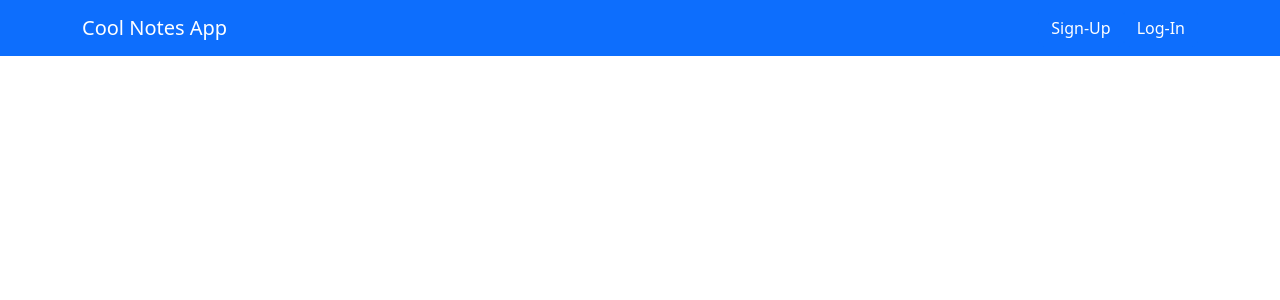
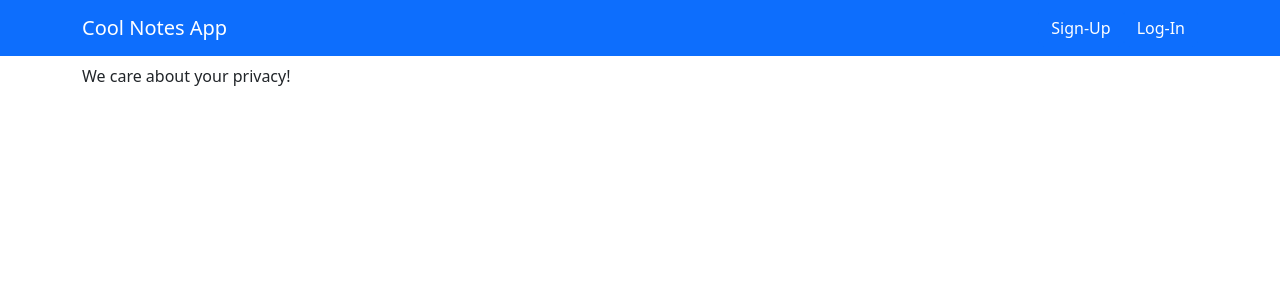
Before and after one commit to nivregev/MERN_Project_Notes, a React (Create React App) app in the folder frontend/: page /privacy in a window 1280 px wide. Shown: the top 300 px of the page. Built offline with nearby package versions, Linux system fonts and the light colour scheme; no server answers.

Commit message:
adding routes for PageNotFound and for PrivacyPage

```diff
--- a/frontend/src/App.tsx
+++ b/frontend/src/App.tsx
@@ -4,6 +4,11 @@ import SignUpModel from "./components/SignUpModel";
 import LoginModal from "./components/LoginModal";
 import NavBar from "./components/NavBar";
 import * as NoteApi from "./network/notes_api";
+import { BrowserRouter, Routes, Route } from "react-router-dom";
+import { Container } from "react-bootstrap";
+import NotesPage from "./components/pages/NotesPage";
+import PrivacyPage from "./components/pages/PrivacyPage";
+import NotFoundPage from "./components/pages/NotFoundPage";
 
 function App() {
   const [loggedInUser, setLoggedInUser] = useState<User | null>(null);
@@ -24,6 +29,7 @@ function App() {
   }, []);
 
   return (
+    <BrowserRouter>
       <div>
         <NavBar
           loggedInUser={loggedInUser}
@@ -31,6 +37,17 @@ function App() {
           onSignUpClicked={() => setShowSignUpModel(true)}
           onLogOutSuccessful={() => setLoggedInUser(null)}
         />
+
+        <Container>
+          <Routes>
+            <Route
+              path="/"
+              element={<NotesPage loggedInUser={loggedInUser} />}
+            />
+            <Route path="/privacy" element={<PrivacyPage />} />
+            <Route path="/*" element={<NotFoundPage />} />
+          </Routes>
+        </Container>
 
         {showSignUpModel && (
           <SignUpModel
@@ -56,6 +73,7 @@ function App() {
           />
         )}
       </div>
+    </BrowserRouter>
   );
 }
 
--- /dev/null
+++ b/frontend/src/components/pages/NotFoundPage.tsx
@@ -0,0 +1,9 @@
+const NotFoundPage = () => {
+  return (
+    <div>
+      <p>Page Not Found</p>
+    </div>
+  );
+};
+
+export default NotFoundPage;
--- a/frontend/src/components/pages/NotesPage.tsx
+++ b/frontend/src/components/pages/NotesPage.tsx
@@ -1,13 +1,13 @@
 import { Container } from "react-bootstrap";
 import NotesPageLoggedInView from "../NotesPageLoggedInView";
 import NotesPageLoggedOutView from "../NotesPageLoggedOutView";
-import styles from "./styles/NotePage.module.css";
+import styles from "../../styles/NotePage.module.css";
 import { User } from "../../models/users";
 
 interface NotesPageProps {
   loggedInUser: User | null;
 }
-const NotesPages = ({ loggedInUser }: NotesPageProps) => {
+const NotesPage = ({ loggedInUser }: NotesPageProps) => {
   return (
     <Container className={styles.notesPage}>
       <>
@@ -17,4 +17,4 @@ const NotesPages = ({ loggedInUser }: NotesPageProps) => {
   );
 };
 
-export default NotesPages;
+export default NotesPage;
--- /dev/null
+++ b/frontend/src/components/pages/PrivacyPage.tsx
@@ -0,0 +1,9 @@
+const PrivacyPage = () => {
+  return (
+    <div>
+      <p>We care about your privacy!</p>
+    </div>
+  );
+};
+
+export default PrivacyPage;
```
Lines whose indentation alone changed are shown as unchanged.
